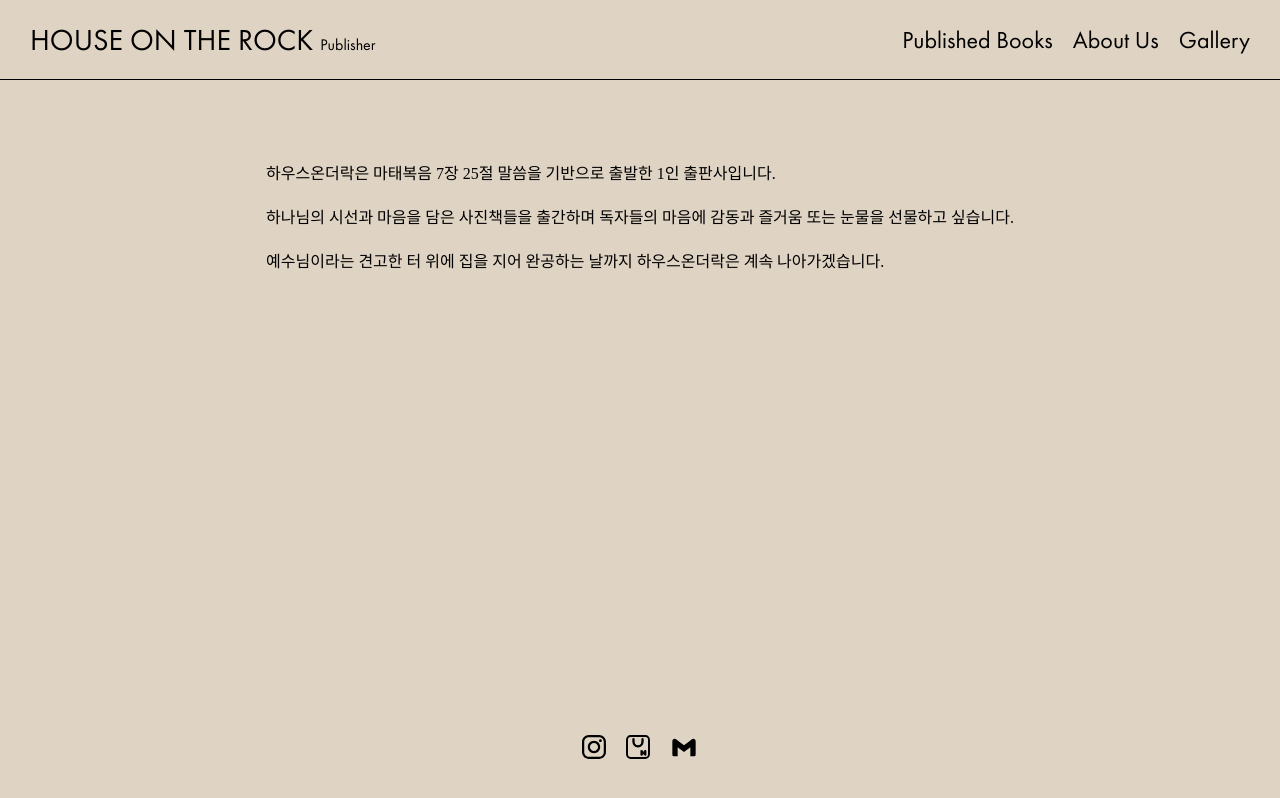
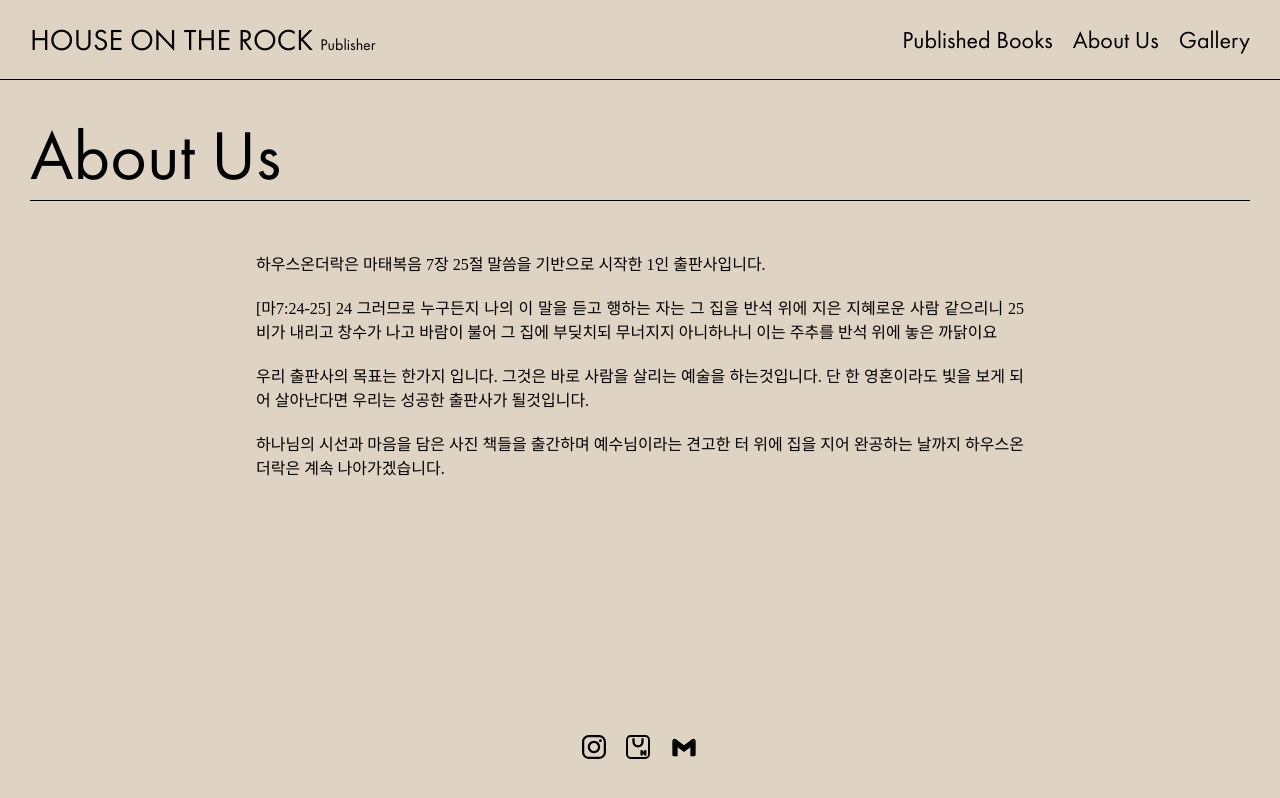
Before and after one commit to modelcycles/houseontherock_web, a Next.js app: page /about in a window 1280 px wide. Built offline with nearby package versions, Linux system fonts and the light colour scheme; a web font is replaced by a local one.

Commit message:
Feat: About up page

```diff
--- /dev/null
+++ b/src/app/about/AboutUs.tsx
@@ -0,0 +1,68 @@
+import { HouseBody } from "../_components/HouseBody";
+
+export function AboutUs() {
+  return (
+    <HouseBody align="center">
+      <div
+        className="main-text-english"
+        style={{
+          width: "100%",
+          textAlign: "left",
+          // background: "#f5ede4",
+          display: "flex",
+          flexDirection: "column",
+        }}
+      >
+        <p
+          style={{
+            // marginBottom: "75px",
+            width: "100%",
+            borderBottom: "1px solid black",
+            fontSize: 70,
+          }}
+        >
+          About Us
+        </p>
+        <div
+          style={{
+            display: "flex",
+            flexDirection: "column",
+            justifyContent: "center",
+            alignItems: "center",
+          }}
+        >
+          <div
+            className="main-text-korean"
+            style={{ width: "80%", maxWidth: "768px", textAlign: "justify" }}
+          >
+            <p
+              style={{
+                marginTop: "50px",
+                marginBottom: 20,
+              }}
+            >
+              하우스온더락은 마태복음 7장 25절 말씀을 기반으로 시작한 1인
+              출판사입니다.
+            </p>
+            <p style={{ marginBottom: 20 }}>
+              [마7:24-25] 24 그러므로 누구든지 나의 이 말을 듣고 행하는 자는 그
+              집을 반석 위에 지은 지혜로운 사람 같으리니 25 비가 내리고 창수가
+              나고 바람이 불어 그 집에 부딪치되 무너지지 아니하나니 이는 주추를
+              반석 위에 놓은 까닭이요
+            </p>
+            <p style={{ marginBottom: 20 }}>
+              우리 출판사의 목표는 한가지 입니다. 그것은 바로 사람을 살리는
+              예술을 하는것입니다. 단 한 영혼이라도 빛을 보게 되어 살아난다면
+              우리는 성공한 출판사가 될것입니다.
+            </p>
+            <p style={{ marginBottom: 20 }}>
+              하나님의 시선과 마음을 담은 사진 책들을 출간하며 예수님이라는
+              견고한 터 위에 집을 지어 완공하는 날까지 하우스온더락은 계속
+              나아가겠습니다.
+            </p>
+          </div>
+        </div>
+      </div>
+    </HouseBody>
+  );
+}
--- a/src/app/about/page.tsx
+++ b/src/app/about/page.tsx
@@ -1,22 +1,9 @@
-import { HouseBody } from "../_components/HouseBody";
+import { AboutUs } from "./AboutUs";
 
-export default function AboutUs() {
+export default function BodyWrapAboutUs() {
   return (
-    <HouseBody align="center">
-      <div className="main-text-korean">
-        <p style={{ marginTop: "50px", marginBottom: 20 }}>
-          하우스온더락은 마태복음 7장 25절 말씀을 기반으로 출발한 1인
-          출판사입니다.
-        </p>
-        <p style={{ marginBottom: 20 }}>
-          하나님의 시선과 마음을 담은 사진책들을 출간하며 독자들의 마음에 감동과
-          즐거움 또는 눈물을 선물하고 싶습니다.
-        </p>
-        <p style={{ marginBottom: 20 }}>
-          예수님이라는 견고한 터 위에 집을 지어 완공하는 날까지 하우스온더락은
-          계속 나아가겠습니다.
-        </p>
-      </div>
-    </HouseBody>
+    <>
+      <AboutUs />
+    </>
   );
 }
```
